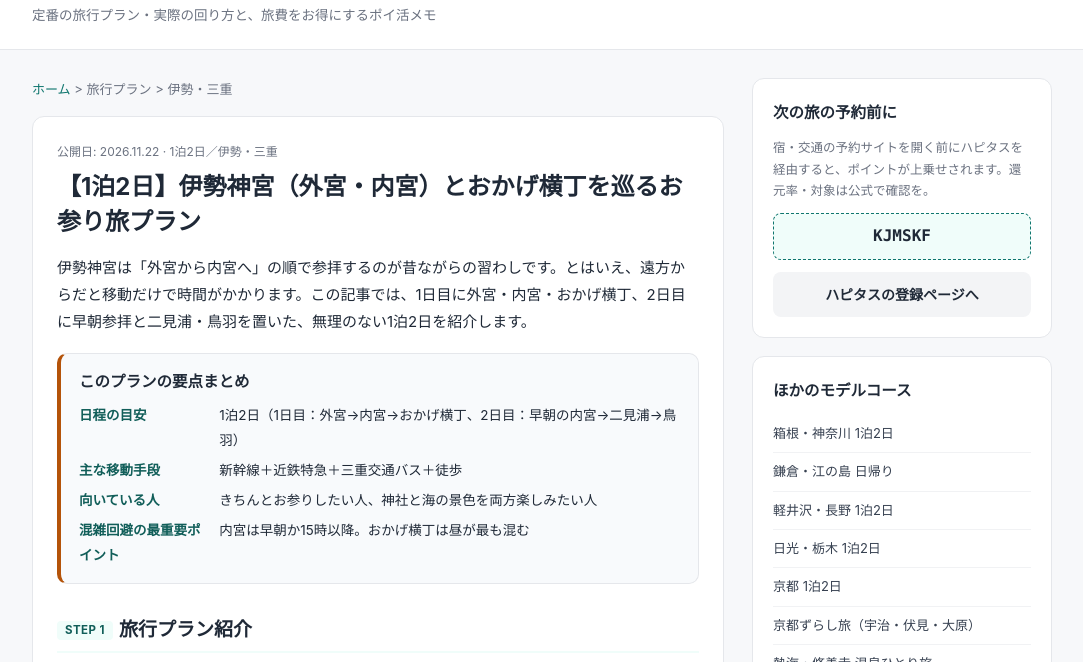
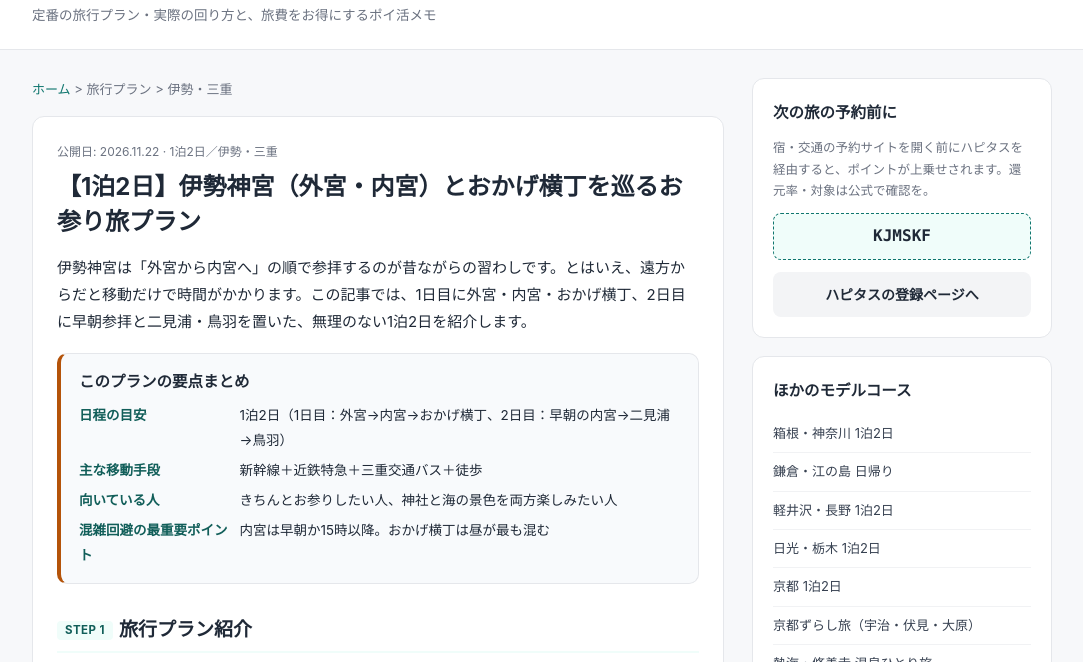
Before and after one commit to tfwe73/lrki1111, a plain HTML site: page posts/ise-1n2d-plan.html in a window 1280 px wide. Shown: the part 94-756 px from the top of the page, without its empty margins (98-1181 px from the left). Drawn offline with Linux system fonts and the light colour scheme.

Commit message:
Widen summary label column

```diff
--- a/style.css
+++ b/style.css
@@ -531,7 +531,7 @@ img {
 
 .summary-box dl {
   display: grid;
-  grid-template-columns: 9.5em 1fr;
+  grid-template-columns: 11em 1fr;
   gap: 6px 12px;
   margin: 0;
   font-size: 13.5px;
```
